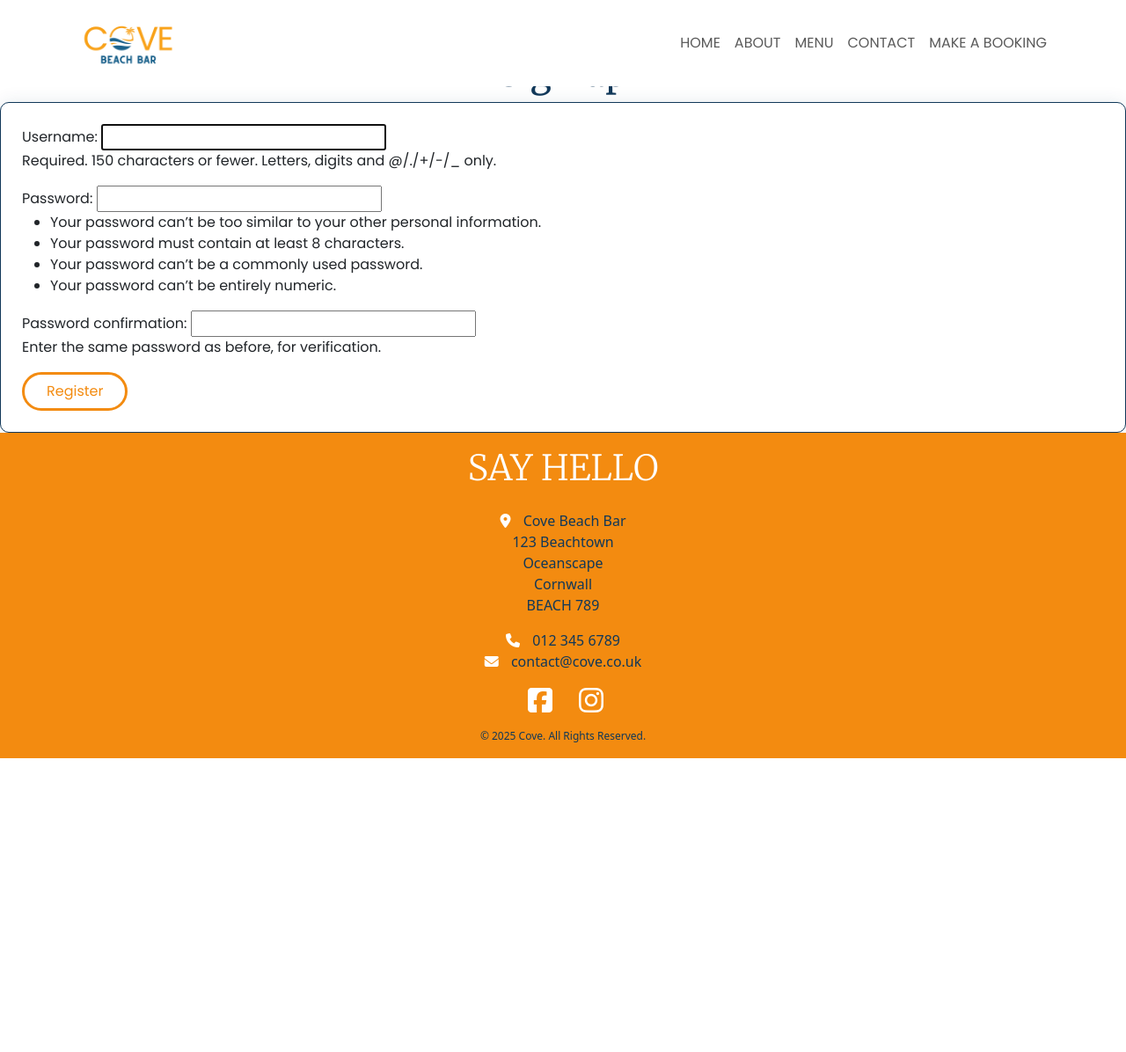
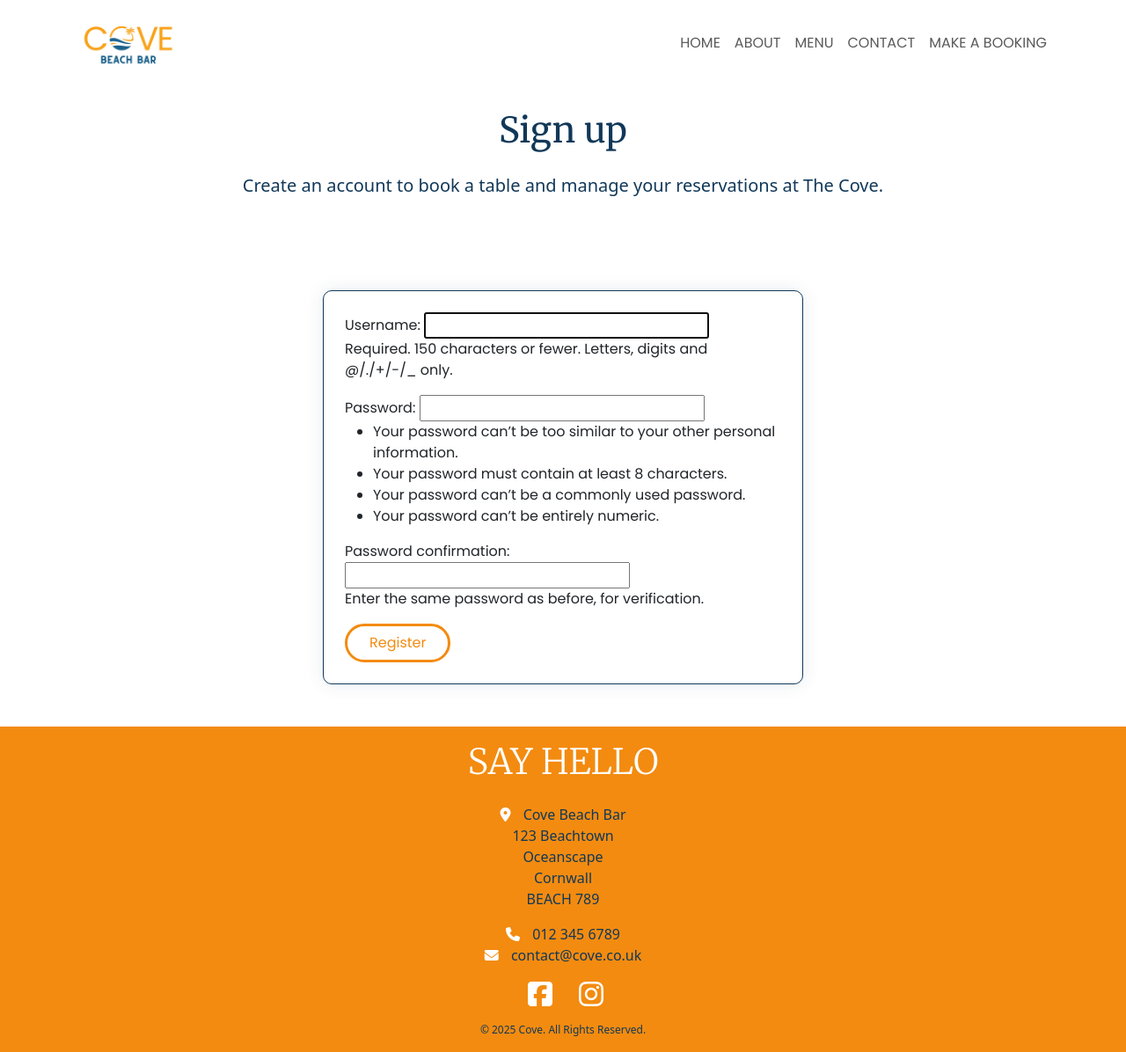
Before and after one commit to naomihunt25/the-cove, a Django app: page /signup/ in a window 1280 px wide. Shown: the whole page at 88% size. Before the commit the page ends 862 px from the top, so only its background shows below. Run offline with Django 5.2, Linux system fonts and the light colour scheme; some libraries are stand-ins or nearby versions.

Commit message:
feat: update sign up page and add missing div tags

```diff
--- a/bookings/templates/bookings/signup.html
+++ b/bookings/templates/bookings/signup.html
@@ -3,11 +3,23 @@
 {% block title %}Sign Up - Cove{% endblock %}
 
 {% block content %}
-<main>
-<div class="col-12 text-center">
-  <h1 class="lead display-6"><strong>Sign up</strong></h1>
+
+<header class="header container section">
+  <div class="row">
+    <div class="col-12 text-center">
+      <h1 class="lead display-6">
+        <strong>Sign up</strong>
+      </h1>
+      <p class="my-4 lead">
+        Create an account to book a table and manage your reservations at The Cove.
+      </p>
+    </div>
   </div>
+</header>
 
+<section class="container mt-5 mb-5">
+  <div class="row justify-content-center">
+    <div class="col-12 col-md-6">
   <form method="POST">
     {% csrf_token %}
 
@@ -71,7 +83,8 @@
 
     <button type="submit" class="btn custom-button-outline">Register</button>
   </form>
+  </div>
+  </div>
 </section>
-</main>
 
 {% endblock %}
```
